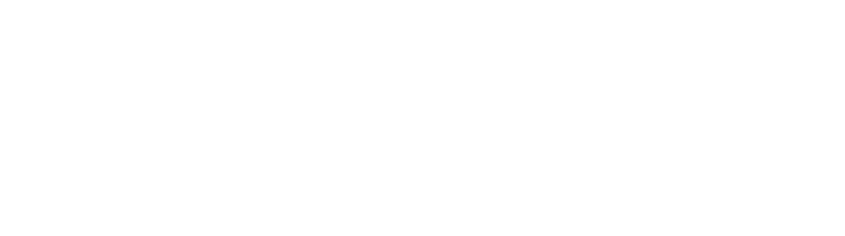
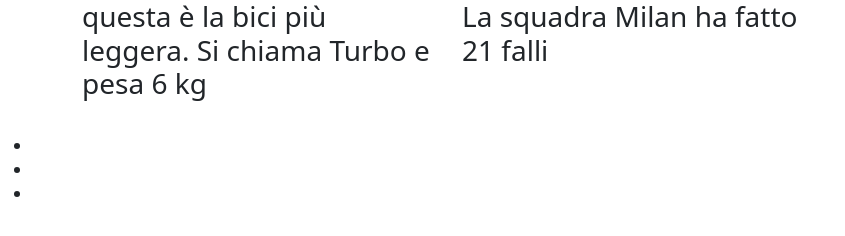
Before and after one commit to chiara1911/js-snack-es6, a plain HTML site: page index.html in a window 1280 px wide. Shown: the whole page, without its empty margins (0-845 px from the left). Drawn offline with nearby package versions, Linux system fonts and the light colour scheme.

Commit message:
add text in window for bikes and teams

```diff
--- a/index.html
+++ b/index.html
@@ -13,9 +13,28 @@
     <main>
         <div class="container">
             <div class="row">
-
+                <div class="col-4">
+                    <h3 id="bici-da-corsa"></h3>
+                </div>
+                <div class="col-4">
+                    <h3 id="punteggioTotale"></h3>
+                </div>
             </div>
         </div>
+        <div class="col-4">
+
+            <div class="box-card">
+                <img src="" alt="">
+            </div>
+            <div class="box-text">
+                <ul>
+                    <li></li>
+                    <li></li>
+                    <li></li>
+                </ul>
+            </div>
+        </div>
+
     </main>
     <script src="js/script.js"></script>
 </body>
--- a/js/script.js
+++ b/js/script.js
@@ -246,23 +246,17 @@ for (let i = 0; i < bici.length; i++) {
 };
 
 const { nome, peso } = biciLeggera;
-console.log(biciLeggera);
-console.log(` questa è la bici più leggera. Si chiama ${biciLeggera.nome} e pesa ${biciLeggera.peso} kg`);
+const biciEl = document.getElementById('bici-da-corsa');
+let text;
+
+text = ` questa è la bici più leggera. Si chiama ${biciLeggera.nome} e pesa ${biciLeggera.peso} kg`;
+
+biciEl.innerHTML = text;
 
 // ## SNACK 4
-
-
 // - Nome sarà l’unica proprietà da compilare, le altre saranno tutte settate a 0.
 // > Generare numeri random al posto degli 0 nelle proprietà: Punti fatti e falli subiti.
-// - Infine usando la destrutturazione creiamo un nuovo array i cui elementi contengono solo nomi e falli subiti e stampiamo tutto in console.
-
 // Creare un array di oggetti di squadre di calcio.
-// > Ogni squadra avrà diverse proprietà: nome, punti fatti, falli subiti.
-
-
-// Creare un array di oggetti di squadre di calcio.
-
-
 
 const squadre = [
     {
@@ -287,26 +281,44 @@ const squadre = [
     }
 ];
 
-const classifica = squadre.map((element)=> {
-
-    const {name,punti,falli} = element;
-
+const classifica = squadre.map((element) => {
+    const { name, punti, falli } = element;
     const obj = {
         name,
         punti,
         falli
-    }
+    };
+    // Generare numeri random al posto degli 0 nelle proprietà: Punti fatti e falli subiti
+    obj.punti = getRndInteger(40, 75);
+    obj.falli = getRndInteger(20, 100);
+    // Infine usando la destrutturazione creiamo un nuovo array i cui elementi contengono solo nomi e falli subiti e stampiamo tutto in console.
+    const teamEl = {
+        name,
+        falli
+    };
+    teamEl.falli = obj.falli;
 
-    obj.punti= getRndInteger(40,75);
+    const score = document.getElementById('punteggioTotale');
+    let testo;
+             testo = `La squadra ${name} ha fatto ${obj.falli} falli`;
+        score.innerHTML= testo;
 
-    obj.falli = getRndInteger(20,100);
-
-    console.log(`La squadra ${obj.name} ha totalizzato ${obj.punti} punti e ha fatto ${obj.falli} falli`);
 });
 
 
 
-// Generare numeri random al posto degli 0 nelle proprietà: Punti fatti e falli subiti
+
+
+
+
+
+
+
+
+
+
+
+
 
 
 
```
